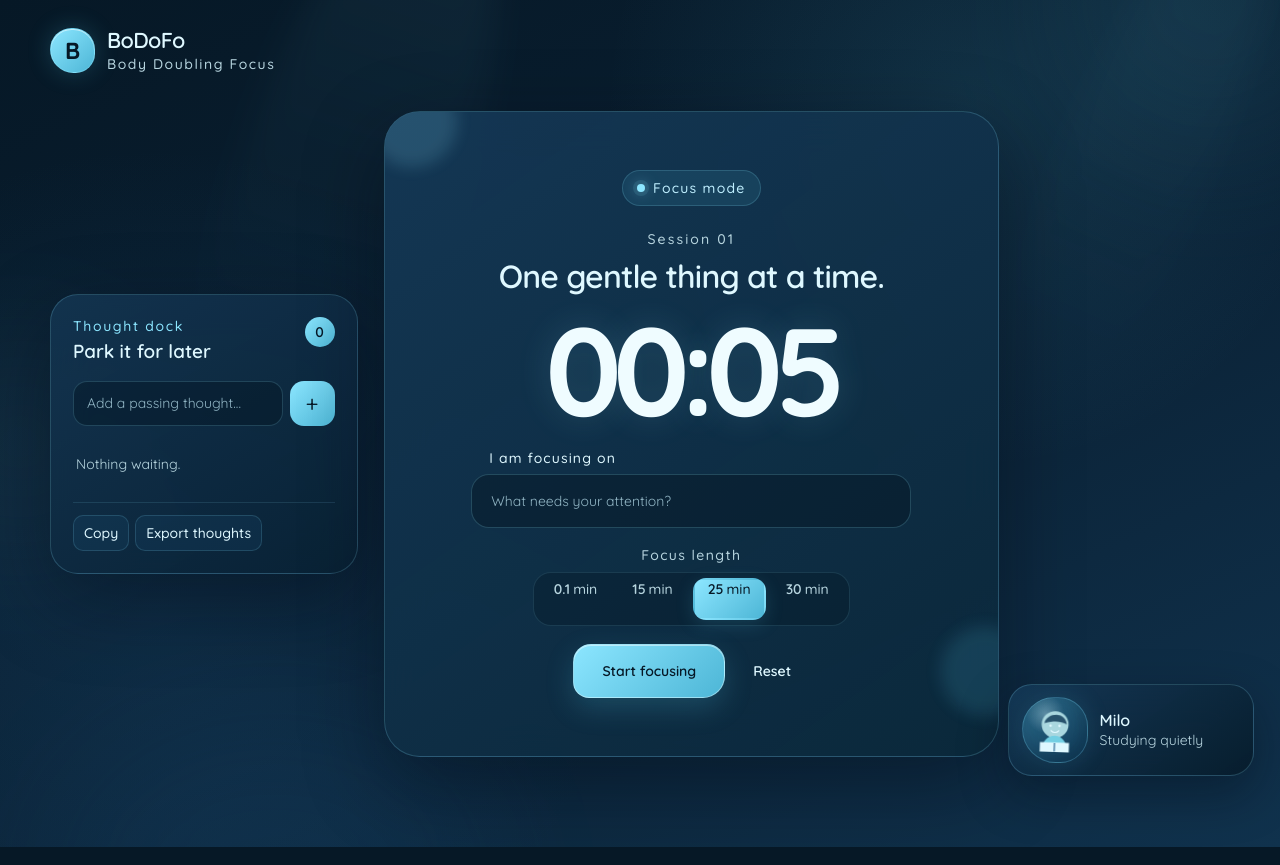
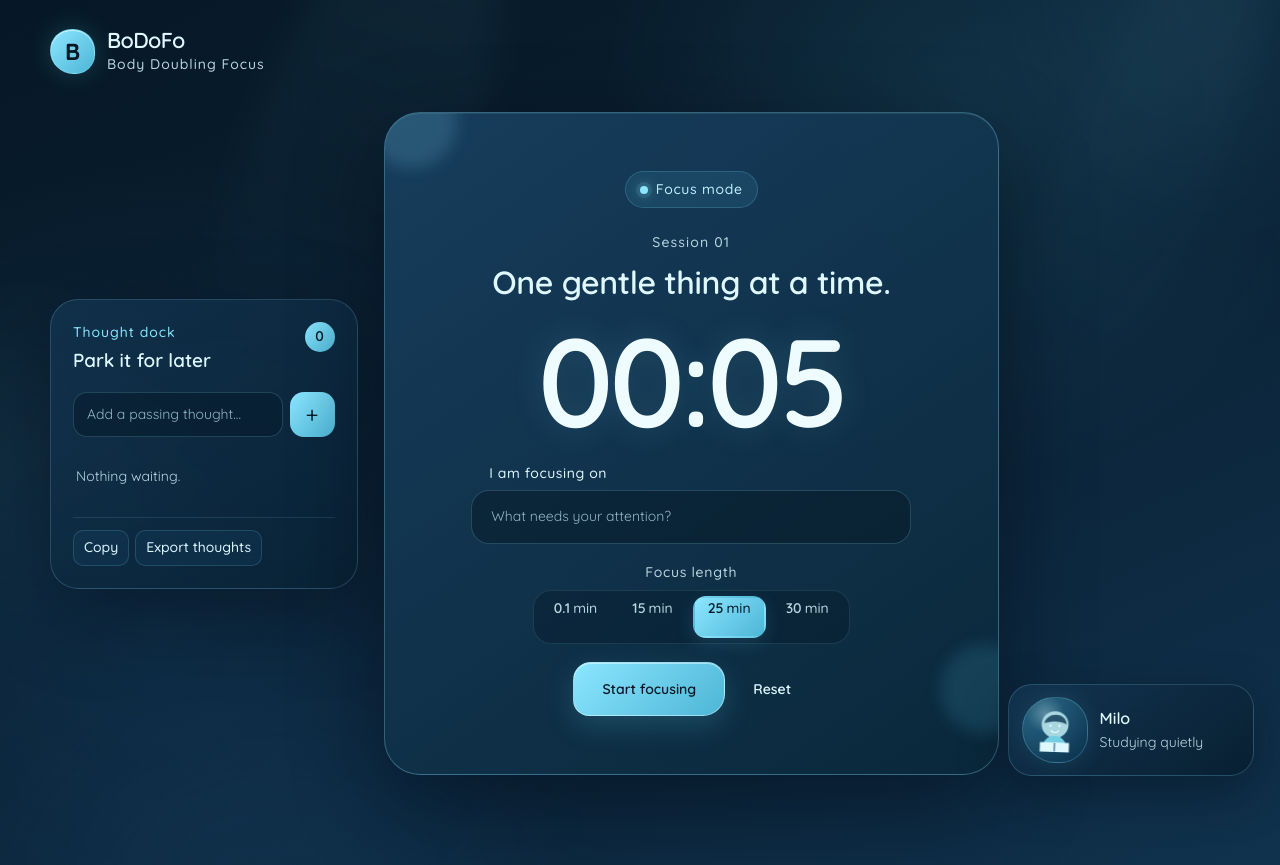
Before and after one commit to Steuxk/bodofo, a React (Vite) app: page / in a window 1280 px wide. Built offline with nearby package versions, Linux system fonts and the light colour scheme.

Commit message:
style: strengthen primary card hierarchy

```diff
--- a/src/styles/globals.css
+++ b/src/styles/globals.css
@@ -30,8 +30,8 @@
   --accent-gradient: linear-gradient(135deg, #8ce6ff 0%, #4db6d6 100%);
   --card-gradient: linear-gradient(
     145deg,
-    rgba(21, 56, 86, 0.94),
-    rgba(10, 40, 58, 0.9)
+    rgba(23, 62, 94, 0.99),
+    rgba(10, 40, 58, 0.97)
   );
   --shadow: 0 26px 80px rgba(0, 8, 18, 0.4);
 }
@@ -51,12 +51,14 @@
   min-width: 320px;
   min-height: 100vh;
   font-size: 14px;
+  line-height: 1.55;
   background: #061826;
 }
 
 button,
 input {
   font: inherit;
+  line-height: 1.35;
 }
 
 button {
@@ -144,7 +146,8 @@
   color: var(--muted-text);
   font-size: 0.875rem;
   font-weight: 500;
-  letter-spacing: 0.11em;
+  line-height: 1.4;
+  letter-spacing: 0.07em;
   /*text-transform: uppercase;*/
 }
 
@@ -185,7 +188,11 @@
   overflow: hidden;
   border-radius: 36px;
   text-align: center;
+  border-color: rgba(140, 230, 255, 0.3);
   background: var(--card-gradient);
+  box-shadow:
+    inset 0 1px 0 rgba(223, 248, 255, 0.08),
+    0 30px 90px rgba(0, 8, 18, 0.48);
 }
 
 .timer-card::before,
@@ -222,7 +229,8 @@
   background: rgba(77, 182, 214, 0.12);
   font-size: 0.875rem;
   font-weight: 500;
-  letter-spacing: 0.09em;
+  line-height: 1.35;
+  letter-spacing: 0.05em;
   /*text-transform: uppercase;*/
 }
 
@@ -241,24 +249,25 @@
   color: var(--muted-text);
   font-size: 0.875rem;
   font-weight: 500;
-  letter-spacing: 0.15em;
+  line-height: 1.45;
+  letter-spacing: 0.08em;
   /*text-transform: uppercase;*/
 }
 
 .timer-card h1 {
   max-width: 440px;
   margin: 0 auto;
-  font: 600 clamp(1.35rem, 2.5vw, 2rem)/1.25 "Quicksand", "Noto Sans", sans-serif;
-  letter-spacing: -0.025em;
+  font: 600 clamp(1.35rem, 2.5vw, 2rem)/1.35 "Quicksand", "Noto Sans", sans-serif;
+  letter-spacing: -0.01em;
 }
 
 .timer-display {
   display: block;
   margin: 14px 0 20px;
   color: #effcff;
-  font: 700 clamp(4.8rem, 10vw, 7.8rem)/0.95 "Quicksand", "Noto Sans", sans-serif;
+  font: 600 clamp(4.8rem, 10vw, 7.8rem)/1 "Quicksand", "Noto Sans", sans-serif;
   text-shadow: 0 0 34px rgba(140, 230, 255, 0.16);
-  letter-spacing: -0.07em;
+  letter-spacing: -0.035em;
   font-variant-numeric: tabular-nums;
 }
 
@@ -274,7 +283,8 @@
   margin: 0 0 7px 18px;
   font-size: 0.875rem;
   font-weight: 500;
-  letter-spacing: 0.08em;
+  line-height: 1.45;
+  letter-spacing: 0.04em;
   /*text-transform: uppercase;*/
 }
 
@@ -306,7 +316,8 @@
   color: var(--muted-text);
   font-size: 0.875rem;
   font-weight: 500;
-  letter-spacing: 0.1em;
+  line-height: 1.45;
+  letter-spacing: 0.05em;
   text-align: center;
   /*text-transform: uppercase;*/
 }
@@ -424,6 +435,7 @@
   margin: 20px 0 0;
   color: var(--muted-text);
   font-size: 0.875rem;
+  line-height: 1.65;
 }
 
 .choice-card__intro {
@@ -455,6 +467,7 @@
     rgba(33, 93, 140, 0.24),
     rgba(8, 31, 48, 0.52)
   );
+  line-height: 1.45;
 }
 
 .choice-button:hover {
@@ -475,7 +488,7 @@
 .choice-button span {
   color: var(--muted-text);
   font-size: 0.875rem;
-  line-height: 1.4;
+  line-height: 1.55;
 }
 
 .breathing-pattern {
@@ -508,7 +521,8 @@
   color: #8ce6ff;
   font-size: 0.875rem;
   font-weight: 500;
-  letter-spacing: 0.12em;
+  line-height: 1.45;
+  letter-spacing: 0.07em;
   /*text-transform: uppercase;*/
 }
 
@@ -524,8 +538,8 @@
   border-radius: 28px;
   background: linear-gradient(
     150deg,
-    rgba(21, 56, 86, 0.76),
-    rgba(8, 32, 50, 0.8)
+    rgba(21, 56, 86, 0.64),
+    rgba(8, 32, 50, 0.7)
   );
   transition:
     opacity 300ms ease,
@@ -547,7 +561,7 @@
 
 .thought-dump h2 {
   margin: 5px 0 0;
-  font: 600 1.18rem/1.2 "Quicksand", "Noto Sans", sans-serif;
+  font: 600 1.18rem/1.35 "Quicksand", "Noto Sans", sans-serif;
 }
 
 .thought-count {
@@ -571,6 +585,7 @@
   margin-bottom: 7px;
   color: var(--muted-text);
   font-size: 0.875rem;
+  line-height: 1.45;
 }
 
 .thought-form > div {
@@ -639,7 +654,7 @@
   margin: 0;
   overflow-wrap: anywhere;
   font-size: 0.875rem;
-  line-height: 1.4;
+  line-height: 1.55;
 }
 
 .thought-note button {
@@ -664,6 +679,7 @@
   color: var(--muted-text);
   font-size: 0.875rem;
   font-style: italic;
+  line-height: 1.55;
 }
 
 .clear-thoughts {
@@ -731,8 +747,8 @@
   text-align: left;
   background: linear-gradient(
     145deg,
-    rgba(21, 56, 86, 0.92),
-    rgba(7, 28, 44, 0.94)
+    rgba(21, 56, 86, 0.72),
+    rgba(7, 28, 44, 0.8)
   );
   box-shadow: 0 18px 48px rgba(0, 10, 22, 0.38);
   backdrop-filter: blur(20px);
@@ -788,16 +804,17 @@
 .companion-copy {
   display: grid;
   flex: 1;
-  gap: 3px;
+  gap: 5px;
 }
 
 .companion-copy strong {
-  font: 600 1rem/1 "Quicksand", "Noto Sans", sans-serif;
+  font: 600 1rem/1.25 "Quicksand", "Noto Sans", sans-serif;
 }
 
 .companion-copy small {
   color: var(--muted-text);
   font-size: 0.875rem;
+  line-height: 1.4;
 }
 
 .companion-edit {
@@ -832,12 +849,13 @@
 
 .companion-modal h2 {
   margin: 6px 0;
-  font: 600 2rem/1.1 "Quicksand", "Noto Sans", sans-serif;
+  font: 600 2rem/1.25 "Quicksand", "Noto Sans", sans-serif;
 }
 
 .companion-modal > p {
   margin: 0 0 22px;
   color: var(--muted-text);
+  line-height: 1.6;
 }
 
 .modal-close {
@@ -859,7 +877,8 @@
   margin-bottom: 8px;
   font-size: 0.875rem;
   font-weight: 500;
-  letter-spacing: 0.08em;
+  line-height: 1.45;
+  letter-spacing: 0.04em;
   /*text-transform: uppercase;*/
 }
 
```
